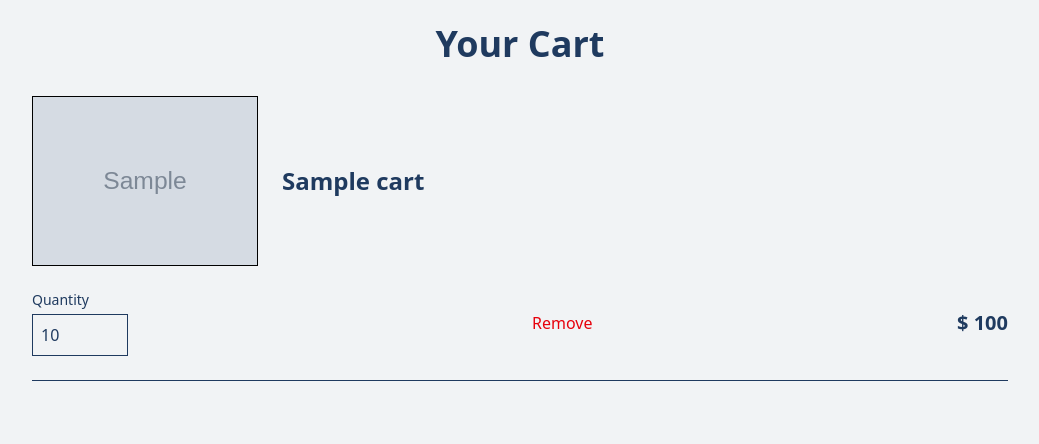
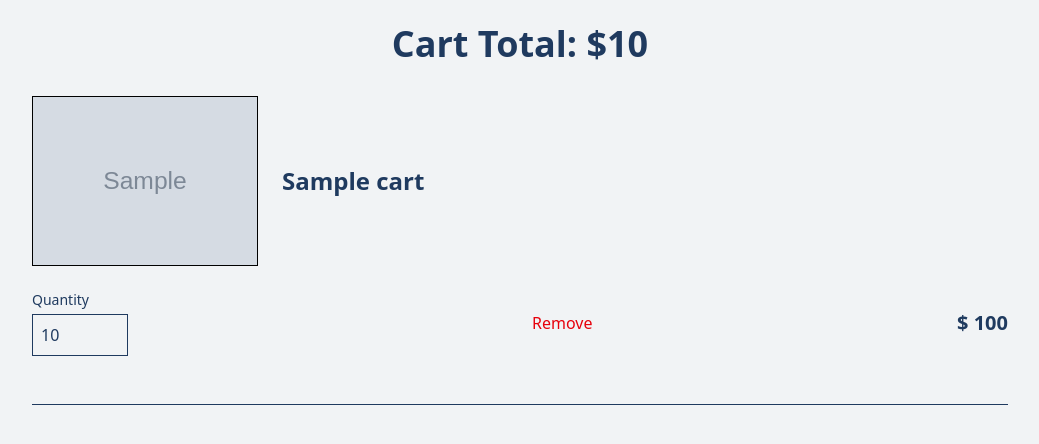
Before and after one commit to liampustam/marqen, a Flask app: template templates/cart.html.jinja in a window 1280 px wide. Shown: the part 76-520 px from the top of the page, without its empty margins (120-1159 px from the left). Run offline with Flask 3, Linux system fonts and the light colour scheme; the template is opened without the code that fills it: most values are stand-ins (such as "Sample title", 1, 10 or a date in 2020); grey boxes marked "Sample" are stand-in pictures.

Commit message:
finished cart completely

```diff
--- a/main.py
+++ b/main.py
@@ -28,7 +28,7 @@ class User:
         return str(self.id)
     @login_manager.user_loader
     def load_user(user_id):
-        connection = conncet_db()
+        connection = connect_db()
 
         cursor = connection.cursor()
 
@@ -44,7 +44,7 @@ class User:
         return User(result)
 
 
-def conncet_db():
+def connect_db():
     conn = pymysql.connect(
         host="db.steamcenter.tech",
         user="lpustam",
@@ -80,7 +80,7 @@ def register():
         elif len(password) < 6:
             flash("password is too short")
         else:
-            connection = conncet_db()
+            connection = connect_db()
 
             cursor = connection.cursor()
         try:
@@ -103,7 +103,7 @@ def login():
         email = request.form['email']
         password = request.form['password']
 
-        connection = conncet_db()
+        connection = connect_db()
 
         cursor = connection.cursor()
 
@@ -134,7 +134,7 @@ def logout():
 
 @app.route("/browse")
 def browse():
-    connection = conncet_db()
+    connection = connect_db()
 
     cursor = connection.cursor()
 
@@ -149,7 +149,7 @@ def browse():
 @app.route("/product/<product_id>")
 def product_page(product_id):
 
-    connection = conncet_db()
+    connection = connect_db()
 
     cursor = connection.cursor()
 
@@ -171,8 +171,8 @@ def add_to_cart(product_id):
 
     quantity = request.form["qty"]
 
-    connection = conncet_db()
-    # This variable connects the page to the data base
+    connection = connect_db()
+
     cursor = connection.cursor()
 
     cursor.execute(
@@ -188,25 +188,29 @@ def add_to_cart(product_id):
 @app.route ("/cart")
 @login_required
 def cart():
-    connection = conncet_db()
+    connection = connect_db()
 
     cursor = connection.cursor()
 
     cursor.execute(
         """SELECT * FROM `Cart`
-        Join `Product` ON `Cart`.`ProductID` = `Product`.`ID` WHERE `Cart`.`UserID` = %s""", (current_user.id))
+        Join `Product` ON `Cart`.`ProductID` = `Product`.`ID` WHERE `Cart`.`UserID` = %s""", (current_user.id,))
 
     result = cursor.fetchall()
 
     connection.close()
 
-    return render_template("cart.html.jinja", cart = result)
+    total = 0
+    for item in result:
+        total += item['Price'] * item['Quantity']
+
+    return render_template("cart.html.jinja", cart=result, total=total)
 
 @app.route("/cart/<product_id>/remove", methods=['POST'])
 @login_required
 def remove_from_cart(product_id):
 
-    connection = conncet_db()
+    connection = connect_db()
 
     cursor = connection.cursor()
 
@@ -226,7 +230,7 @@ def remove_from_cart(product_id):
 def update_cart(product_id):
     new_qty = request.form['qty']
 
-    connection = conncet_db()
+    connection = connect_db()
 
     cursor = connection.cursor()
 
--- a/templates/cart.html.jinja
+++ b/templates/cart.html.jinja
@@ -13,18 +13,18 @@
 <main class="max-w-5xl mx-auto p-6 mb-5">
 
     {% if cart|length == 0 %}
-        <p class="text-5xl text-center italic font-bold">Your cart is empty</p>
+        <div class="flex flex-col items-center justify-center">
+            <p class="text-5xl text-center italic font-bold">Your cart is empty</p>
+            <a href="/browse" class="justify-center">Start Shopping</a>
+        </div>
     {% else %}
-        <h1 class="text-4xl font-bold mb-8 text-center">Your Cart</h1>
+        <h1 class="text-4xl font-bold mb-8 text-center"> Cart Total: ${{total}}</h1>
     {% endif %}
 
     {% for x in cart %}
         <div class="grid grid-cols-4 gap-6 items-center border-b pb-6 mb-6">
 
-            <img
-                class="max-h-48 mx-auto border border-black col-span-1"
-                src="{{ x['Image'] }}"
-            >
+            <img class="max-h-48 mx-auto border border-black col-span-1" src="{{ x['Image'] }}">
 
             <div class="col-span-3 text-2xl font-semibold">
                 {{ x['Name'] }}
@@ -49,6 +49,9 @@
             <div class="col-span-1 text-xl font-bold text-right">
                 $ {{ x['Price'] * x['Quantity'] }}
             </div>
+            <div>
+
+            </div>
 
         </div>
     {% endfor %}
```
Also changed, not shown: templates/404.html (deleted), 1 other file.
